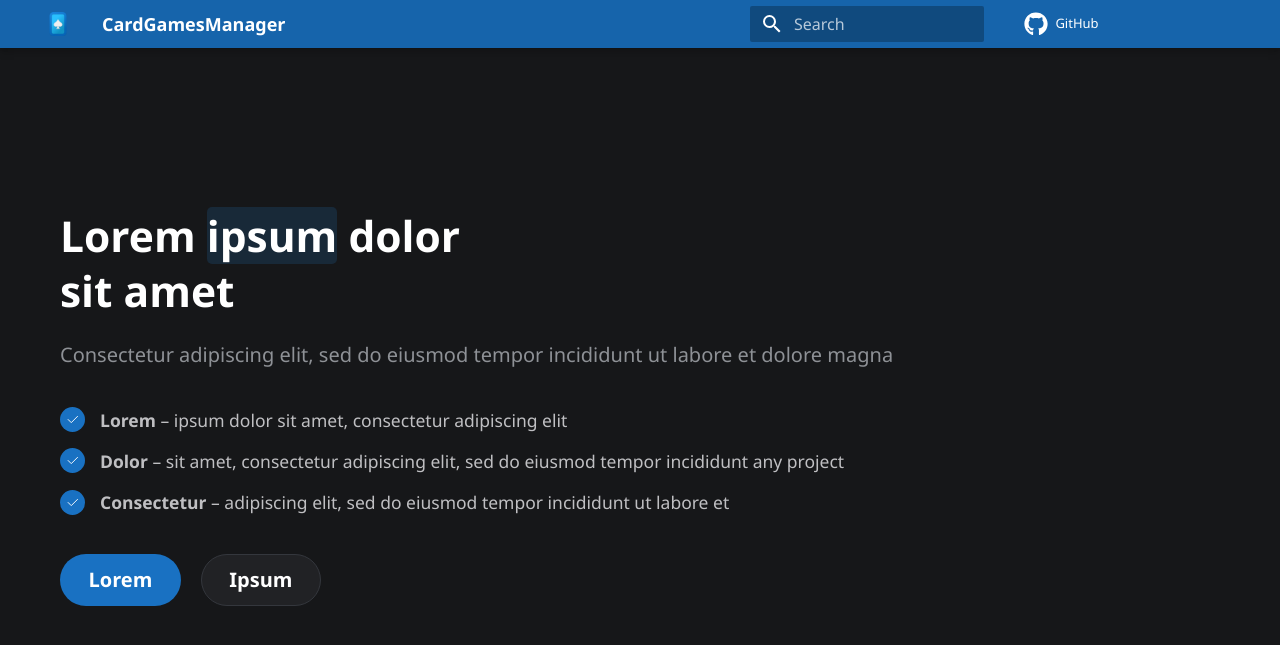
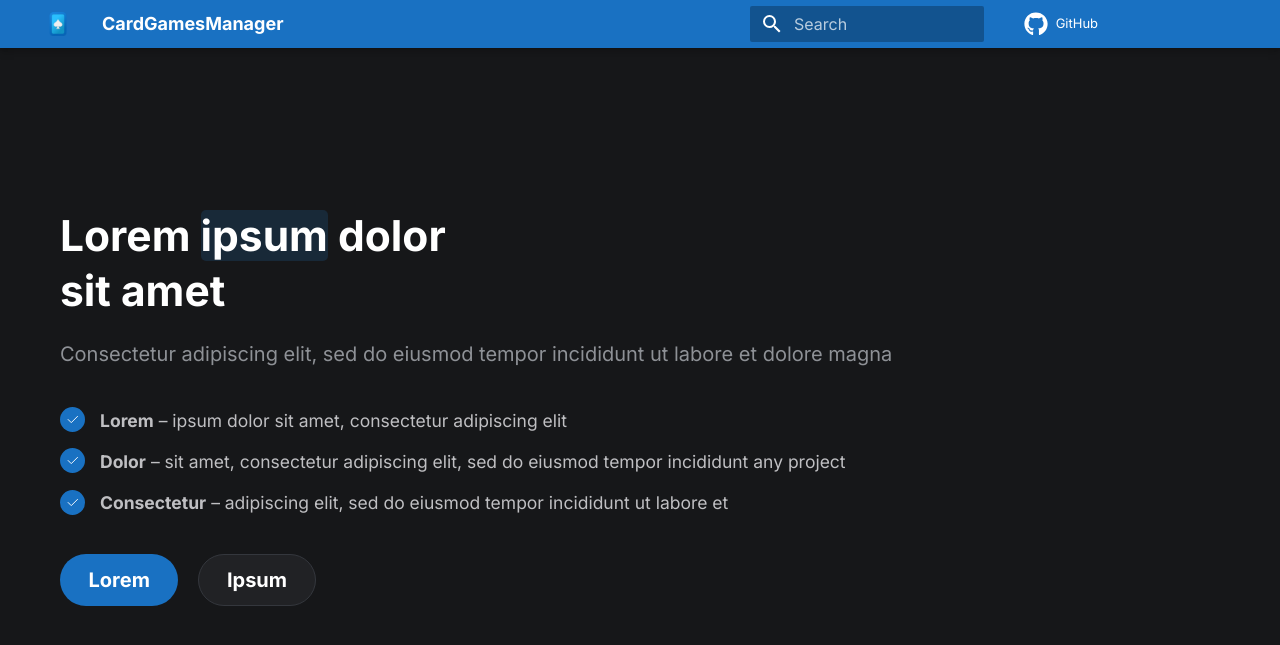
Before and after one commit to MrAuro/CardGamesManager, an MkDocs documentation site: the page built from docs/index.md, in a window 1280 px wide. Shown: the top 645 px of the page. Built offline with MkDocs 1.6.1 and Material for MkDocs 9.7.7, drawn with Linux system fonts in a browser that asks for light colours; comment, search, counter and statistics services are not loaded.

Commit message:
ui: Update MkDocs theme to match app

```diff
--- a/docs/overrides/home.html
+++ b/docs/overrides/home.html
@@ -25,7 +25,6 @@
 <html lang="en">
   <head>
     <meta charset="UTF-8" />
-    <link href="https://fonts.googleapis.com/css?family=Roboto" rel="stylesheet" />
     <meta name="viewport" content="width=device-width, initial-scale=1.0" />
     <script type="module" crossorigin src="/index.js"></script>
     <link rel="stylesheet" crossorigin href="/app.css">
--- a/docs/stylesheets/extra.css
+++ b/docs/stylesheets/extra.css
@@ -1,5 +1,9 @@
 :root {
-    --md-primary-fg-color: #1664ab;
-    --md-primary-fg-color-light: #1664ab;
-    --md-primary-fg-color-dark: #1664ab;
+    --md-primary-fg-color: #1971C2;
+
 }
+
+[data-md-color-scheme="slate"] {
+    --md-default-bg-color: #161719;
+
+  }
--- a/mkdocs.yml
+++ b/mkdocs.yml
@@ -9,8 +9,11 @@ theme:
   logo: https://raw.githubusercontent.com/MrAuro/CardGamesManager/main/app-icon.png
   favicon: https://raw.githubusercontent.com/MrAuro/CardGamesManager/main/app-icon.png
   palette:
-    - scheme: slate
-      primary: custom
+    scheme: slate
+    primary: custom
+  font:
+    text: Inter
+    code: Roboto Mono
 
   features:
     - navigation.instant
```
Also changed, not shown: docs/overrides/index.js, 2 other files.
